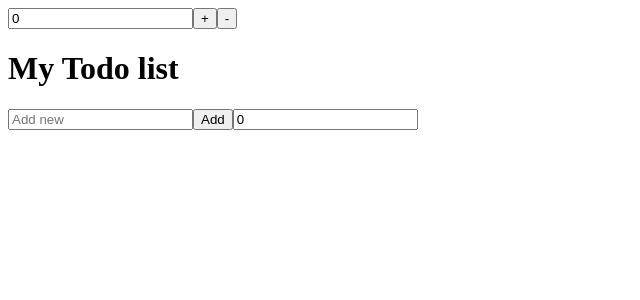
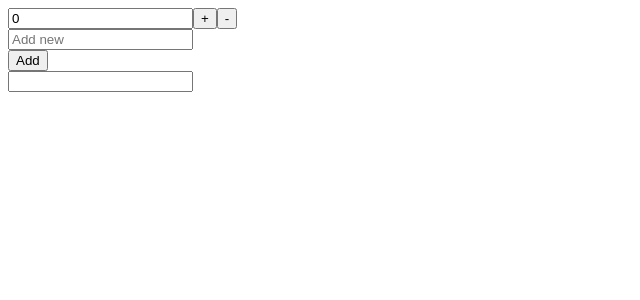
Before and after one commit to vermillion23/all, a React (Create React App) app in the folder to-do-and-counter/: page / in a window 1280 px wide. Shown: the top 300 px of the page, without its empty margins (0-640 px from the left). Built offline with nearby package versions, Linux system fonts and the light colour scheme.

Commit message:
to-do-and-counter commit

```diff
--- a/to-do-and-counter/src/actionsReducers/index.js
+++ b/to-do-and-counter/src/actionsReducers/index.js
@@ -1,10 +1,10 @@
-import { combineReducers } from "redux";
-import store from './store';
-import todoStore from './todoStore';
+import {combineReducers, createStore} from "redux";
+import count from './store';
+import todo from './todoStore';
 
 const todoApp = combineReducers( {
-    store,
-    todoStore
-})
+    count,
+    todo
+});
 
-export default todoApp
+export default createStore(todoApp, window.__REDUX_DEVTOOLS_EXTENSION__ && window.__REDUX_DEVTOOLS_EXTENSION__());
--- a/to-do-and-counter/src/actionsReducers/store.js
+++ b/to-do-and-counter/src/actionsReducers/store.js
@@ -1,5 +1,3 @@
-import {createStore, CreateStore} from 'redux';
-
 // функция которая всегда принимает 2 параметра, текущее состояние state, и action = {type: '', payload: }
 export default function countState(state = 0, action) {
     switch (action.type) {
--- /dev/null
+++ b/to-do-and-counter/src/actionsReducers/todoStore.js
@@ -0,0 +1,43 @@
+// const initialState = {
+    // todos: [
+    //     {id: 1, value: 'Buy Milk'},
+    //     {id: 2, value: 'Close door'},
+    // ]
+// };
+
+// todos: [
+//     {id: 1, value: 'Buy Milk'},
+//     {id: 2, value: 'Close door'},
+// ]
+// функция которая всегда принимает 2 параметра, текущее состояние state, и action = {type: '', payload: }
+export default function createItem(state  = [], action = {}) {
+
+
+    switch (action.type) {
+        case 'ADDITEM':
+           return [
+               ...state,
+               {
+                   id: action.id,
+                   text: action.text
+               }
+           ]
+        default:
+            return state
+    }
+}
+let nextTodoID = 0;
+
+export const addTodo = text => ({
+    type: 'ADDITEM',
+    id: nextTodoID++,
+    text
+})
+// export const add = () => {
+//
+//     return {
+//         type: 'ADDITEM',
+//         payload: Math.floor(Math.random() * 10)
+//     };
+// };
+// export const add = () => ({type: 'ADDITEM'});
--- a/to-do-and-counter/src/components/App.js
+++ b/to-do-and-counter/src/components/App.js
@@ -1,27 +1,29 @@
 import React, {Component} from 'react';
 import Counter from './Counter';
-import {Provider, connect} from "react-redux";
-import {createStore} from "redux";
-import countState from "../actionsReducers/store";
+import {Provider} from "react-redux";
+import store from "../actionsReducers";
 import TodoList from './TodoList';
-import createItem from '../todoStore';
 import TodoListIt from './TodoListIt';
 
+class App extends Component {
+        // state = {
+        //     todos: [
+        //         {id: 1, value: 'Buy Milk'},
+        //         {id: 2, value: 'Close door'},
+        //     ]
+        // };
+    render() {
+        return (
+            <div>
 
-// const store = createStore(countState, window.__REDUX_DEVTOOLS_EXTENSION__ && window.__REDUX_DEVTOOLS_EXTENSION__());
-const todoStore = createStore(createItem);
 
-    function App() {
-  return (
-    <div>
+                <Counter />
+                <TodoList />
+                    <TodoListIt />
+            </div>
 
-        <Provider store={todoStore}>
-        <Counter />
-        <TodoList />
-            <TodoListIt />
-        </Provider>
-    </div>
-  );
+        );
+    }
 }
 
-export default App;
+export default (App)
--- a/to-do-and-counter/src/components/Counter.js
+++ b/to-do-and-counter/src/components/Counter.js
@@ -7,7 +7,6 @@ class Counter extends Component {
     // onClickIncr = () => {
     //     this.props.incr();
     // } для дебага
-
     render () {
         const {countState, incr, decr} = this.props;
         return (
@@ -31,12 +30,17 @@ class Counter extends Component {
 
 //Reducer below
 const mapStateToProps = (state) => ({
-    countState: state,
+    countState: state.count,
 });
 
 const mapDispatchToProps = {
     incr: countActions.increment,
     decr: countActions.decrement,
 };
+//
+// const state = {
+//     count: 0,
+//     todo: {}
+// };
 //функция коннект принимает 2 параметра и возвращает функци, которую мы сразу вызываем и засовываем туда наш компонент. HOC high order component вызывает другой компонент в качестве аргумента
 export default connect(mapStateToProps, mapDispatchToProps)(Counter);
--- a/to-do-and-counter/src/components/TodoList.js
+++ b/to-do-and-counter/src/components/TodoList.js
@@ -1,6 +1,7 @@
 import React, {Component} from "react";
 import {connect} from "react-redux";
 import TodoListIt from "./TodoListIt"
+import {addTodo} from "../actionsReducers/todoStore";
 
 
 export default class TodoList extends Component {
@@ -13,6 +14,7 @@ export default class TodoList extends Component {
         //         {id: 2, value: 'Close door'},
         //         ]
         // }
+
 
 
     // add = (text) => {
@@ -36,22 +38,14 @@ export default class TodoList extends Component {
 
 
     render() {
-        // const {todos} = this.state;
-
         return (
             <div>
-                <h1>
-                    My Todo list
-                </h1>
+                <input type="text"
 
-               {/*<TodoListItem addItem={this.add}/>*/}
-               {/* <TodoListIt store={todoStore}/>*/}
+               placeholder="Add new"
 
-                <ul>
-                    {/*{*/}
-                    {/*    todos.map(todo => <li key={todo.id}>{todo.value}</li>)*/}
-                    {/*}*/}
-                </ul>
+                />
+                {/*<TodoListIt/>*/}
 
             </div>
         );
--- a/to-do-and-counter/src/components/TodoListIt.js
+++ b/to-do-and-counter/src/components/TodoListIt.js
@@ -1,5 +1,5 @@
 import React, { Component } from 'react';
-import * as countActions from '../todoStore';
+import * as countActions from '../actionsReducers/todoStore';
 import {connect} from "react-redux";
 
 class TodoListIt extends Component {
@@ -18,18 +18,25 @@ class TodoListIt extends Component {
     //     addItem(this.state.value)
     // }
 
+    // addItem = () => {
+    //     console.log("hi")
+    // }
+
     render() {
-        const {createItem, addItem} = this.props;
+        const {createItem, addItem, text} = this.props;
+        let input
+
         return (
             <div>
-                <input type="text"
-                       // onChange={this.onLabelChange}
-                       placeholder="Add new"
+                {/*<input type="text"*/}
+                {/*    // onChange={this.onLabelChange}*/}
+                {/*       placeholder="Add new"*/}
 
-                />
+                {/*/>*/}
 
+                {/*<li value={createItem}></li>*/}
                 <button onClick={addItem}> Add </button>
-                <input readOnly value={createItem}/>
+               <br/> <input value={createItem}/>
 
             </div>
         )
@@ -37,12 +44,14 @@ class TodoListIt extends Component {
     }
 }
 
-const mapStateToProps = (state) => ( {
-    createItem: state,
-})
+const mapStateToProps = (state) => {
+    return {
+        createItem: state.todo,
+    }
+}
 
 const mapDispatchToProps = {
-    addItem: countActions.add,
+    addItem: countActions.addTodo,
 };
 
 export default connect(mapStateToProps, mapDispatchToProps)(TodoListIt);
--- a/to-do-and-counter/src/index.js
+++ b/to-do-and-counter/src/index.js
@@ -1,8 +1,13 @@
 import React from 'react';
 import ReactDOM from 'react-dom';
 import App from './components/App';
+import {Provider} from "react-redux";
+import store from "./actionsReducers";
 
-ReactDOM.render(<App />, document.getElementById('root'));
+ReactDOM.render(
+    <Provider store={store}>
+    <App />
+    </Provider>, document.getElementById('root'));
 
 // If you want your app to work offline and load faster, you can change
 // unregister() to register() below. Note this comes with some pitfalls.
--- a/to-do-and-counter/src/todoStore.js
+++ /dev/null
@@ -1,12 +0,0 @@
-import {createStore, CreateStore} from 'redux';
-
-export default function createItem(state = 0, action) {
-    switch (action.type) {
-        case 'ADDITEM':
-            return state + 2;
-        default:
-            return state
-    }
-}
-
-export const add = () => ({type: 'ADDITEM'});
```
